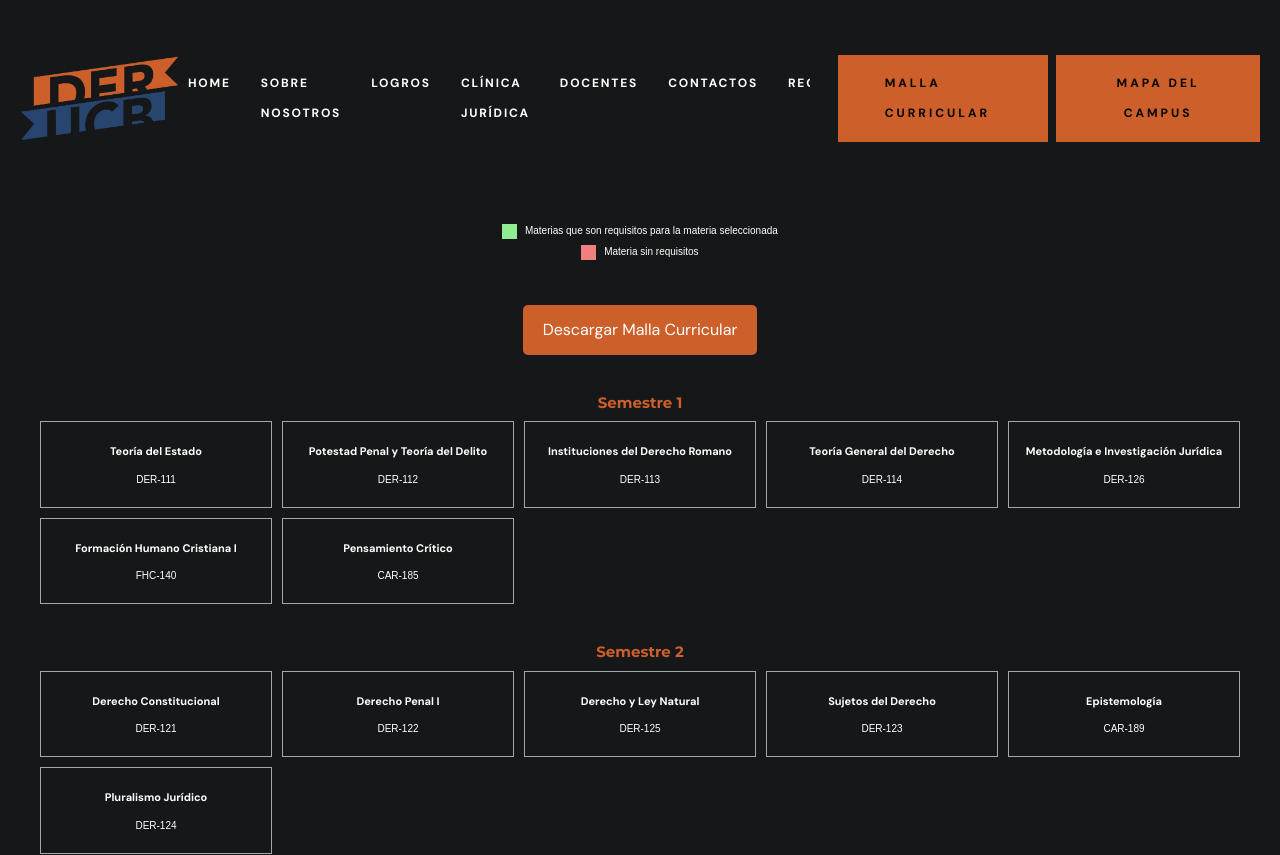
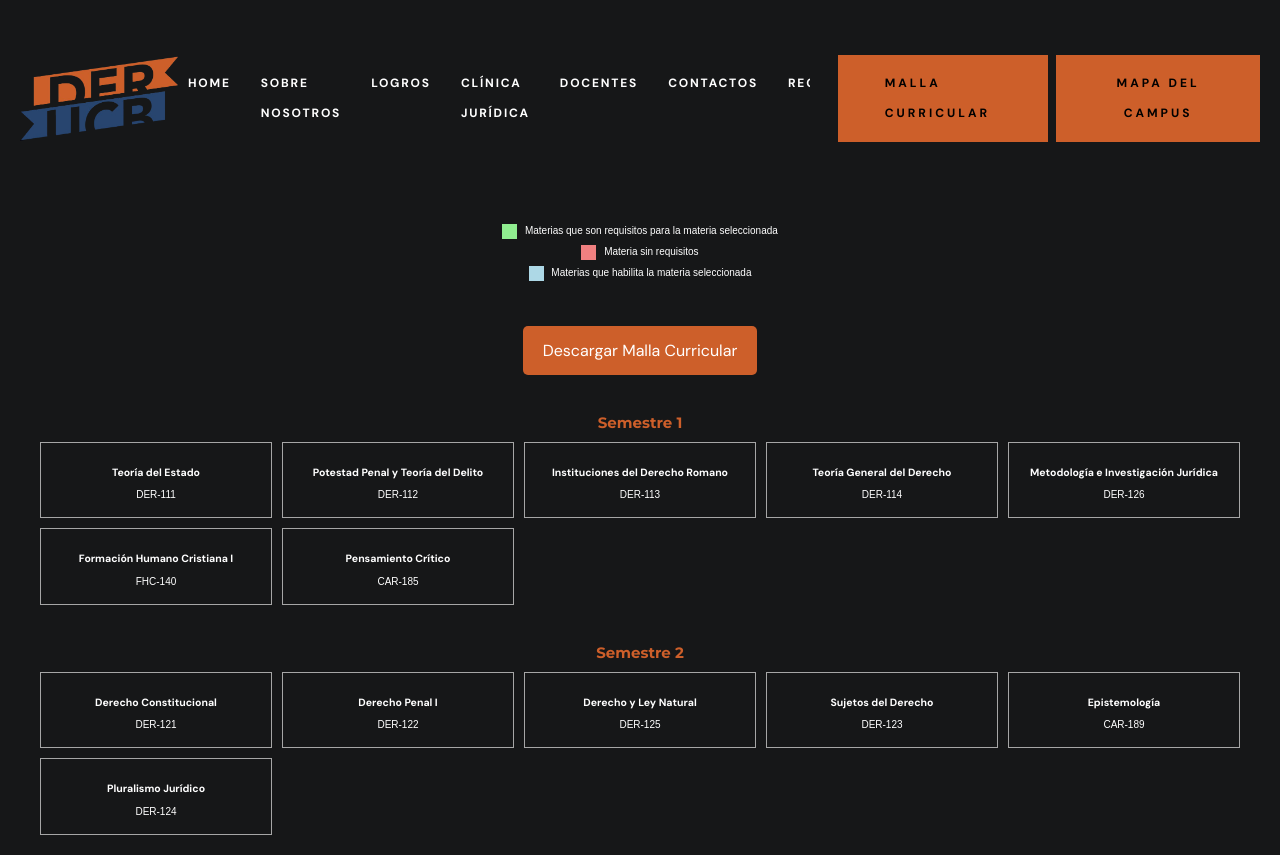
Before and after one commit to DamLeo19/Derecho_Web, a React (Create React App) app in the folder mi-app/: page /malla-curricular in a window 1280 px wide. Shown: the top 855 px of the page. Built offline with nearby package versions, Linux system fonts and the light colour scheme; a web font is replaced by a local one.

Commit message:
Add new legend color for habilita materias and update styles in MallaCurricular

```diff
--- a/mi-app/src/components/MallaCurricular.css
+++ b/mi-app/src/components/MallaCurricular.css
@@ -19,7 +19,8 @@
 }
 
 .leyenda-verde,
-  .leyenda-rojo {
+.leyenda-rojo,
+.leyenda-azul {
   display: inline-block;
   width: 15px;
   height: 15px;
@@ -33,6 +34,10 @@
 
 .leyenda-rojo {
   background-color: lightcoral;
+}
+
+.leyenda-azul {
+  background-color: lightblue;
 }
 
 .semestre {
@@ -71,21 +76,16 @@
   border: 2px solid var(--gold-crayola);
 }
 
-  .materia h3 {
-    font-size: 1.1rem;
-    margin-bottom: 5px;
-  }
-
-  .materia p {
-    margin: 5px 0;
-  }
-
 .materia.habilita {
   background-color: lightgreen;
 }
 
 .materia.no-habilita {
   background-color: lightcoral;
+}
+
+.materia.habilita-azul {
+  background-color: lightblue;
 }
 
 .btn-download {
--- a/mi-app/src/ventanas/MallaCurricular.js
+++ b/mi-app/src/ventanas/MallaCurricular.js
@@ -69,12 +69,22 @@ function MallaCurricular() {
           document.getElementById(reqId).classList.remove('habilita');
         });
       }
+      if (materia.habilita.length > 0) {
+        materia.habilita.forEach(habId => {
+          document.getElementById(habId).classList.remove('habilita-azul');
+        });
+      }
     } else {
       if (selectedMateria) {
         const prevMateria = materias.find(m => m.id === selectedMateria);
         if (prevMateria.req.length > 0) {
           prevMateria.req.forEach(reqId => {
             document.getElementById(reqId).classList.remove('habilita');
+          });
+        }
+        if (prevMateria.habilita.length > 0) {
+          prevMateria.habilita.forEach(habId => {
+            document.getElementById(habId).classList.remove('habilita-azul');
           });
         }
       }
@@ -84,6 +94,13 @@ function MallaCurricular() {
           const reqElement = document.getElementById(reqId);
           reqElement.classList.add('habilita');
           reqElement.scrollIntoView({ behavior: 'smooth', block: 'center' });
+        });
+      }
+      if (materia.habilita.length > 0) {
+        materia.habilita.forEach(habId => {
+          const habElement = document.getElementById(habId);
+          habElement.classList.add('habilita-azul');
+          habElement.scrollIntoView({ behavior: 'smooth', block: 'center' });
         });
       }
     }
@@ -98,6 +115,7 @@ function MallaCurricular() {
         <div className="leyenda">
           <p><span className="leyenda-verde"></span> Materias que son requisitos para la materia seleccionada</p>
           <p><span className="leyenda-rojo"></span> Materia sin requisitos</p>
+          <p><span className="leyenda-azul"></span> Materias que habilita la materia seleccionada</p>
         </div>
         <a href="/DER-2024-ok.pdf" download className="btn-download">Descargar Malla Curricular</a>
         {semestres.map(semestre => (
```
Lines whose indentation alone changed are shown as unchanged.
